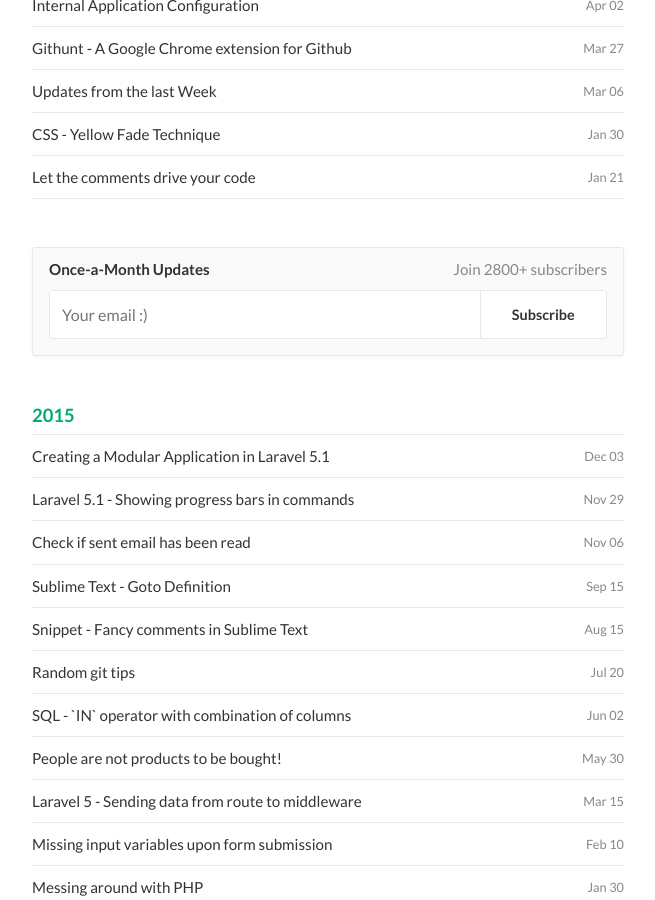
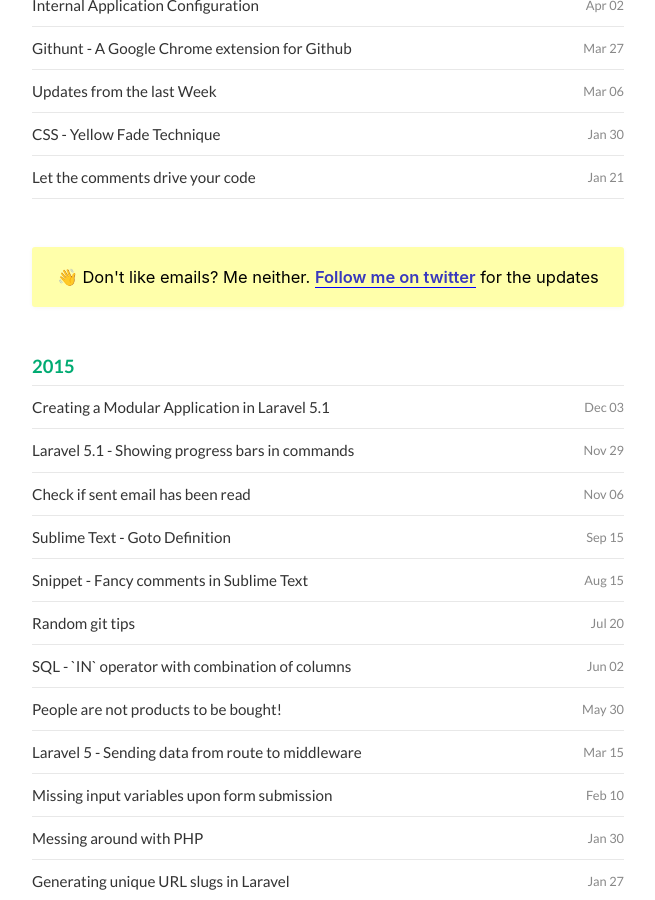
Before and after one commit to kamranahmedse/kamranahmedse.github.io, a Jekyll site: the page built from index.html, in a window 1280 px wide and 900 px high, scrolled down 1031 px. Shown: the whole window, without its empty margins (312-967 px from the left). Built offline with Jekyll 4.4.1, drawn with Linux system fonts in a browser that asks for light colours; comment, search, counter and statistics services are not loaded.

Commit message:
Remove mail subscriptions form

```diff
--- a/_includes/mailchimp.html
+++ b/_includes/mailchimp.html
@@ -1,4 +1,4 @@
-<section id="mc_embed_signup" class="mar-tb-7">
+<!-- <section id="mc_embed_signup" class="mar-tb-7">
   <div class="mc-title-container">
     <span class="mc-title-container__main">Once-a-Month Updates</span>
     <span class="mc-title-container__sub">Join 2800+ subscribers</span>
@@ -18,3 +18,25 @@
     <div style="position: absolute; left: -5000px;"><input type="text" name="b_6f57b741a6a939744f1f203a0_fcfe3e1a27" tabindex="-1" value=""></div>
   </form>
 </section>
+ -->
+
+<section id="mc_embed_signup" class="mar-tb-7" style="
+    background: #ffa;
+    border: none;
+    font-size: 15px;
+">
+  <div class="mc-title-container">
+
+
+  </div>
+
+  <p class="mar-0" style="
+    text-align: center;
+    color: black;
+">👋 Don't like emails? Me neither.&nbsp;<a href="http://twitter.com/kamranahmedse" target="_blank" style="
+    font-weight: 600;
+    color: #3939bd;
+    text-decoration: none;
+    border-bottom: 1px solid blue;
+">Follow me on twitter</a> for the updates </p>
+</section>
```
